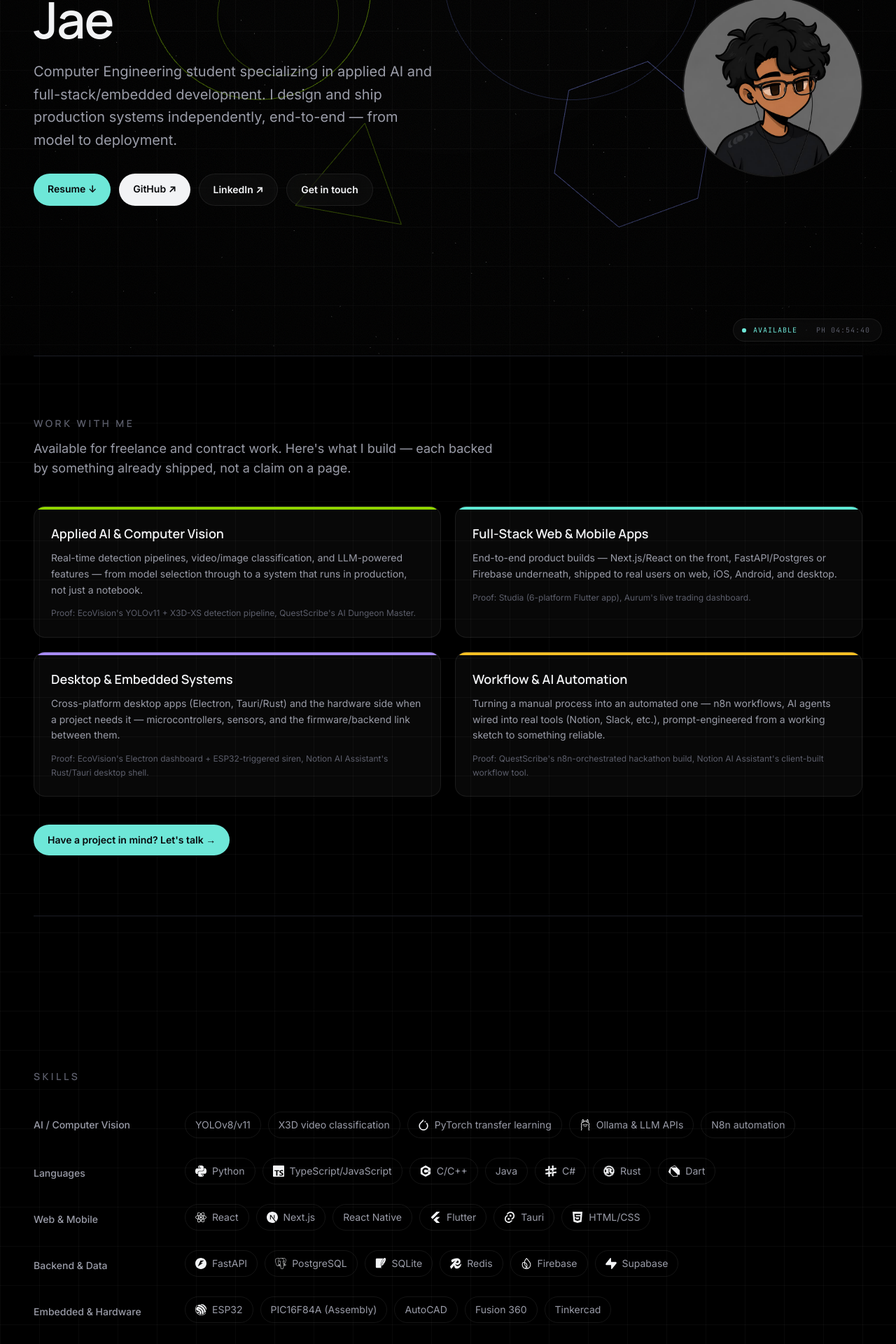
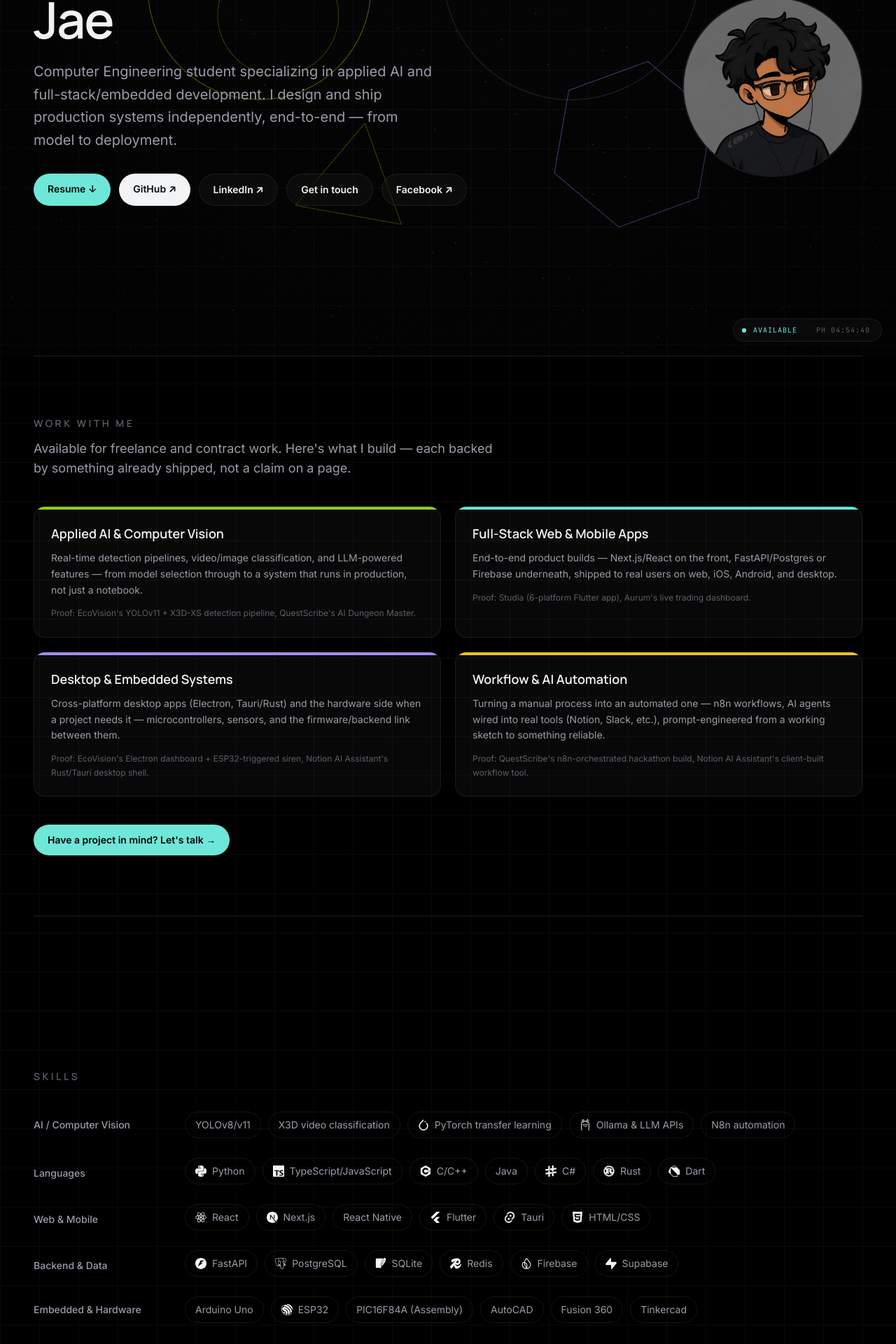
Before and after one commit to unknowndevice077/portfolio, a Next.js app: page / in a window 1280 px wide. Shown: the part 292-2212 px from the top of the page at 70% size. Built offline with nearby package versions, Linux system fonts and the light colour scheme.

Commit message:
added socials(might add more)

```diff
--- a/app/page.tsx
+++ b/app/page.tsx
@@ -52,7 +52,7 @@
   ["Languages", ["Python", "TypeScript/JavaScript", "C/C++", "Java", "C#", "Rust", "Dart"]],
   ["Web & Mobile", ["React", "Next.js", "React Native", "Flutter", "Tauri", "HTML/CSS"]],
   ["Backend & Data", ["FastAPI", "PostgreSQL", "SQLite", "Redis", "Firebase", "Supabase"]],
-  ["Embedded & Hardware", ["ESP32", "PIC16F84A (Assembly)", "AutoCAD", "Fusion 360", "Tinkercad"]],
+  ["Embedded & Hardware", ["Arduino Uno","ESP32", "PIC16F84A (Assembly)", "AutoCAD", "Fusion 360", "Tinkercad"]],
 ];
 
 type Competition = {
@@ -162,6 +162,14 @@
                 >
                   Get in touch
                 </a>
+                <a
+                  href="https://www.facebook.com/rjhay.l.delacruz/"
+                  target="_blank"
+                  rel="noopener noreferrer"
+                  className="text-sm px-5 py-3 rounded-full glass font-semibold"
+                  >
+                    Facebook ↗
+                </a>
               </div>
             </div>
             <div className="flex justify-center lg:justify-end order-first lg:order-last">
@@ -212,7 +220,7 @@
             <a
               href="mailto:frjhay.delacruz@gmail.com?subject=Project inquiry"
               className="text-sm px-5 py-3 rounded-full font-semibold self-start"
-              style={{ background: "var(--accent)", color: "#08090c" }}
+              style={{ background: "var(--accent)", color: "#000102" }}
             >
               Have a project in mind? Let&apos;s talk →
             </a>
```
